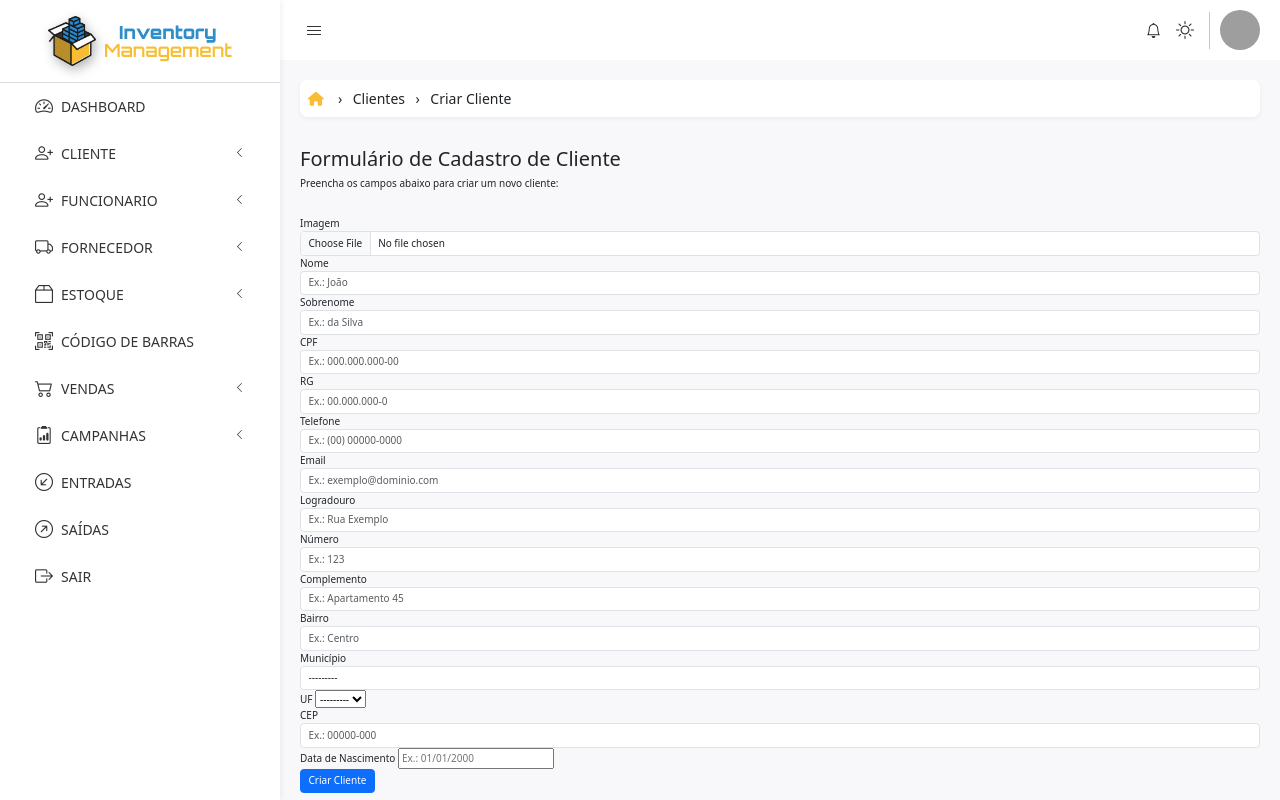
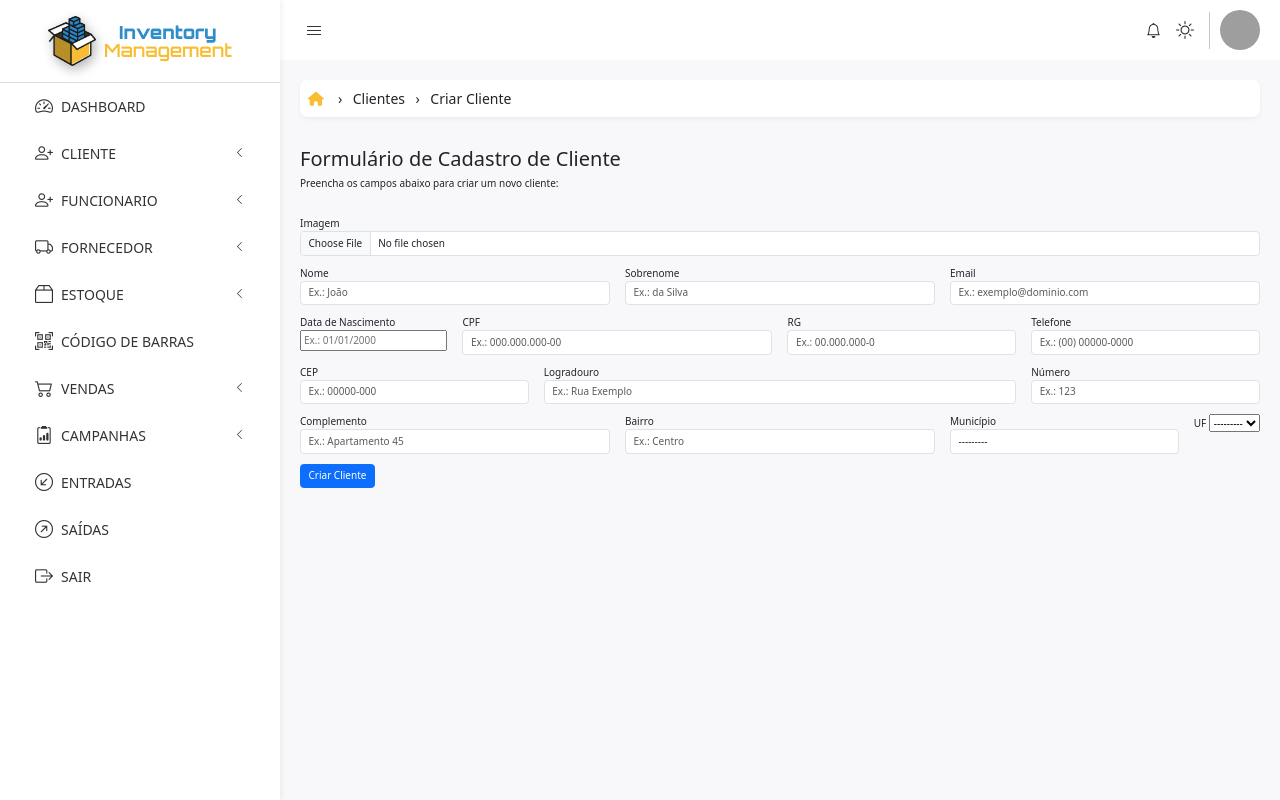
Before and after one commit to jackson-vip/sge, a Django app: page /clientes/novo_cliente/ in a window 1280 px wide. Run offline with Django 5.2, Linux system fonts and the light colour scheme; the visitor is signed in with stand-in values (Sample User, id 1); data that the repository does not hold is empty; grey boxes are pictures that could not be loaded.

Commit message:
refatora o formulário de criação de cliente para melhorar a organização e a responsividade, adicionando estilos e agrupando campos em linhas

```diff
--- a/clientes/templates/cliente/cliente_create_view.html
+++ b/clientes/templates/cliente/cliente_create_view.html
@@ -3,6 +3,14 @@
 {% block title %}{{ title }}{% endblock title %}
 {% block css %}
     <link rel="stylesheet" href="{% static 'cliente/css/cliente_list_view.css' %}" rel="stylesheet"/>
+
+
+    <style>
+        #id_data_nascimento {
+            width: 100%;
+        }
+    </style>
+
 {% endblock css %}
 
 {% block content %}
@@ -18,6 +26,9 @@
     <p>Preencha os campos abaixo para criar um novo cliente:</p>
     <br />
 
+
+    <div class="row mb-3">
+        <div class="col-md-12">
             <div class="form-group">
                 <label for="{{ form.imagem.id_for_label }}">{{ form.imagem.label }}</label>
                 {{ form.imagem }}
@@ -26,7 +37,11 @@
                 {% endif %}
                 {{ form.imagem.errors }}
             </div>
+        </div>
+    </div>
 
+    <div class="row mb-3">
+        <div class="col-md-4">
             <div class="form-group">
                 <label for="{{ form.first_name.id_for_label }}">{{ form.first_name.label }}</label>
                 {{ form.first_name }}
@@ -35,7 +50,8 @@
                 {% endif %}
                 {{ form.first_name.errors }}
             </div>
-
+        </div>
+        <div class="col-md-4">
             <div class="form-group">
                 <label for="{{ form.last_name.id_for_label }}">{{ form.last_name.label }}</label>
                 {{ form.last_name }}
@@ -44,7 +60,32 @@
                 {% endif %}
                 {{ form.last_name.errors }}
             </div>
+        </div>
+        <div class="col-md-4">
+            <div class="form-group">
+                <label for="{{ form.email.id_for_label }}">{{ form.email.label }}</label>
+                {{ form.email }}
+                {% if form.email.help_text %}
+                    <p class="form-text text-muted">{{ form.email.help_text }}</p>
+                {% endif %}
+                {{ form.email.errors }}
+            </div>
+        </div>
 
+    </div>
+
+    <div class="row mb-3">
+        <div class="col-md-2">
+            <div class="form-group">
+                <label for="{{ form.data_nascimento.id_for_label }}">{{ form.data_nascimento.label }}</label>
+                {{ form.data_nascimento }}
+                {% if form.data_nascimento.help_text %}
+                    <p class="form-text text-muted">{{ form.data_nascimento.help_text }}</p>
+                {% endif %}
+                {{ form.data_nascimento.errors }}
+            </div>
+        </div>
+        <div class="col-md-4">
             <div class="form-group">
                 <label for="{{ form.cpf.id_for_label }}">{{ form.cpf.label }}</label>
                 {{ form.cpf }}
@@ -53,7 +94,8 @@
                 {% endif %}
                 {{ form.cpf.errors }}
             </div>
-
+        </div>
+        <div class="col-md-3">
             <div class="form-group">
                 <label for="{{ form.rg.id_for_label }}">{{ form.rg.label }}</label>
                 {{ form.rg }}
@@ -62,7 +104,8 @@
                 {% endif %}
                 {{ form.rg.errors }}
             </div>
-
+        </div>
+        <div class="col-md-3">
             <div class="form-group">
                 <label for="{{ form.telefone.id_for_label }}">{{ form.telefone.label }}</label>
                 {{ form.telefone }}
@@ -71,16 +114,21 @@
                 {% endif %}
                 {{ form.telefone.errors }}
             </div>
-
-    <div class="form-group">
-        <label for="{{ form.email.id_for_label }}">{{ form.email.label }}</label>
-        {{ form.email }}
-        {% if form.email.help_text %}
-            <p class="form-text text-muted">{{ form.email.help_text }}</p>
-        {% endif %}
-        {{ form.email.errors }}
+        </div>
     </div>
 
+    <div class="row mb-3">
+        <div class="col-md-3">
+            <div class="form-group">
+                <label for="{{ form.endereco_cep.id_for_label }}">{{ form.endereco_cep.label }}</label>
+                {{ form.endereco_cep }}
+                {% if form.endereco_cep.help_text %}
+                <p class="form-text text-muted">{{ form.endereco_cep.help_text }}</p>
+                {% endif %}
+                {{ form.endereco_cep.errors }}
+            </div>
+        </div>
+        <div class="col-md-6">
             <div class="form-group">
                 <label for="{{ form.endereco_logradouro.id_for_label }}">{{ form.endereco_logradouro.label }}</label>
                 {{ form.endereco_logradouro }}
@@ -89,7 +137,8 @@
                 {% endif %}
                 {{ form.endereco_logradouro.errors }}
             </div>
-
+        </div>
+        <div class="col-md-3">
             <div class="form-group">
                 <label for="{{ form.endereco_numero.id_for_label }}">{{ form.endereco_numero.label }}</label>
                 {{ form.endereco_numero }}
@@ -98,7 +147,11 @@
                 {% endif %}
                 {{ form.endereco_numero.errors }}
             </div>
+        </div>
+    </div>
 
+    <div class="row mb-3">
+        <div class="col-md-4">
             <div class="form-group">
                 <label for="{{ form.endereco_complemento.id_for_label }}">{{ form.endereco_complemento.label }}</label>
                 {{ form.endereco_complemento }}
@@ -107,7 +160,8 @@
                 {% endif %}
                 {{ form.endereco_complemento.errors }}
             </div>
-
+        </div>
+        <div class="col-md-4">
             <div class="form-group">
                 <label for="{{ form.endereco_bairro.id_for_label }}">{{ form.endereco_bairro.label }}</label>
                 {{ form.endereco_bairro }}
@@ -116,7 +170,8 @@
                 {% endif %}
                 {{ form.endereco_bairro.errors }}
             </div>
-
+        </div>
+        <div class="col-md-3">
             <div class="form-group">
                 <label for="{{ form.endereco_municipio.id_for_label }}">{{ form.endereco_municipio.label }}</label>
                 {{ form.endereco_municipio }}
@@ -125,7 +180,8 @@
                 {% endif %}
                 {{ form.endereco_municipio.errors }}
             </div>
-
+        </div>
+        <div class="col-md-1">
             <div class="form-group">
                 <label for="{{ form.endereco_uf.id_for_label }}">{{ form.endereco_uf.label }}</label>
                 {{ form.endereco_uf }}
@@ -134,23 +190,7 @@
                 {% endif %}
                 {{ form.endereco_uf.errors }}
             </div>
-
-    <div class="form-group">
-        <label for="{{ form.endereco_cep.id_for_label }}">{{ form.endereco_cep.label }}</label>
-        {{ form.endereco_cep }}
-        {% if form.endereco_cep.help_text %}
-            <p class="form-text text-muted">{{ form.endereco_cep.help_text }}</p>
-        {% endif %}
-        {{ form.endereco_cep.errors }}
         </div>
-
-    <div class="form-group">
-        <label for="{{ form.data_nascimento.id_for_label }}">{{ form.data_nascimento.label }}</label>
-        {{ form.data_nascimento }}
-        {% if form.data_nascimento.help_text %}
-            <p class="form-text text-muted">{{ form.data_nascimento.help_text }}</p>
-        {% endif %}
-        {{ form.data_nascimento.errors }}
     </div>
 
     <button type="submit" class="btn btn-primary">Criar Cliente</button>
```
Lines whose indentation alone changed are shown as unchanged.
